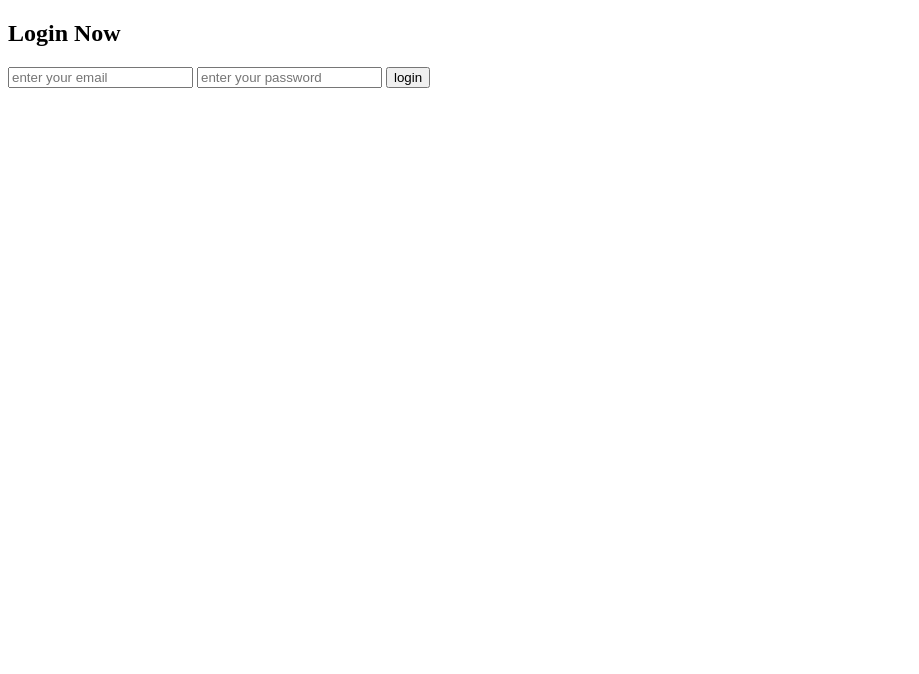
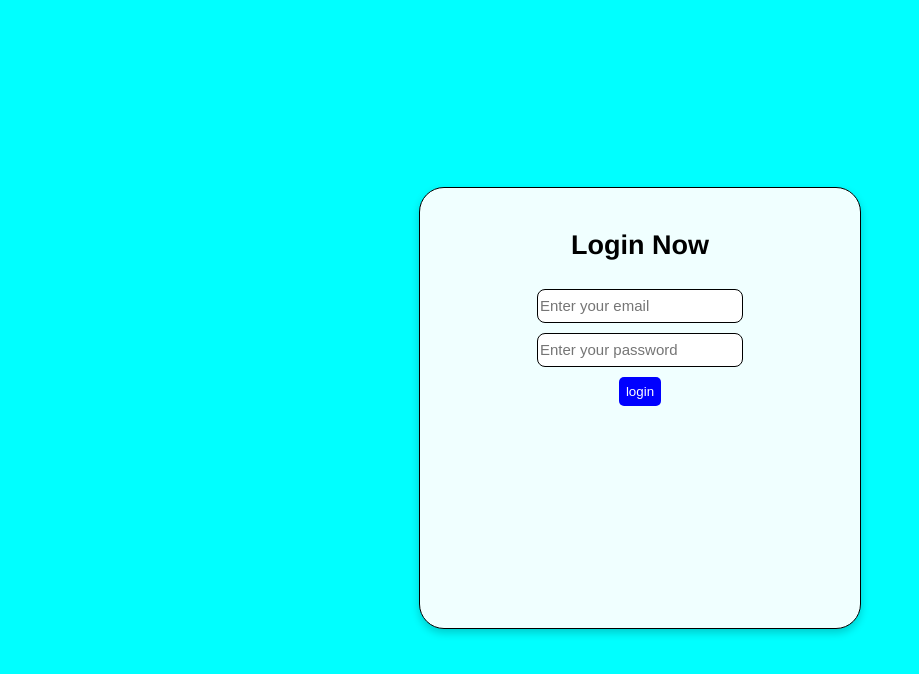
Before and after one commit to gourabofficial/Udemy_Course, a plain HTML site: page Login_Page/login.html in a window 1280 px wide. Shown: the whole page, without its empty margins (0-919 px from the left). Drawn offline with Linux system fonts and the light colour scheme.

Commit message:
simple login page design

```diff
--- /dev/null
+++ b/Login_Page/login.css
@@ -0,0 +1,63 @@
+body {
+    background-color: aqua;
+    font-size: 18px;
+    padding: 0px;
+    height: 100vh;
+    display: flex;
+    justify-content: center;
+    align-items: center;
+    text-align: center;
+}
+
+.card {
+    background-color: azure;
+    height: 50vh;
+    width: 50vh;
+    padding: 20px;
+    border: 1px solid black;
+    border-radius: 25px;
+    box-shadow: 0px 4px 8px rgba(0, 0, 0, 0.2);
+
+
+}
+
+input {
+    background-color: white;
+    border: 1px solid black;
+    border-radius: 8px;
+    width: 50%;
+    height: 30px;
+    margin: 5px;
+    font-size: 15px;
+
+}
+
+form {
+    display: flex;
+    flex-direction: column;
+    justify-content: center;
+    align-items: center;
+    font-size: 28px;
+
+
+}
+
+h2 {
+    font-family: 'Franklin Gothic Medium', 'Arial Narrow', Arial, sans-serif;
+}
+
+button {
+    background-color: blue;
+    border: none;
+    color: white;
+    margin: 5px;
+    border-radius: 5px;
+    padding: 7px;
+
+
+}
+
+button:hover {
+    background-color: rgb(8, 8, 190);
+    cursor: pointer;
+}
--- a/Login_Page/login.html
+++ b/Login_Page/login.html
@@ -4,13 +4,14 @@
     <meta charset="UTF-8">
     <meta name="viewport" content="width=device-width, initial-scale=1.0">
     <title>login page</title>
+    <link rel="stylesheet" href="login.css">
 </head>
 <body>
     <div class="card">
         <h2>Login Now</h2>
         <form action="">
-            <input type="email" name="" id="" placeholder="enter your email">
-            <input type=" password" name="" id="" placeholder="enter your password">
+            <input type="email" name="" id="" placeholder="Enter your email">
+            <input type=" password" name="" id="" placeholder="Enter your password">
             <button type = "submit">login</button>
         </form>
     </div>
```
